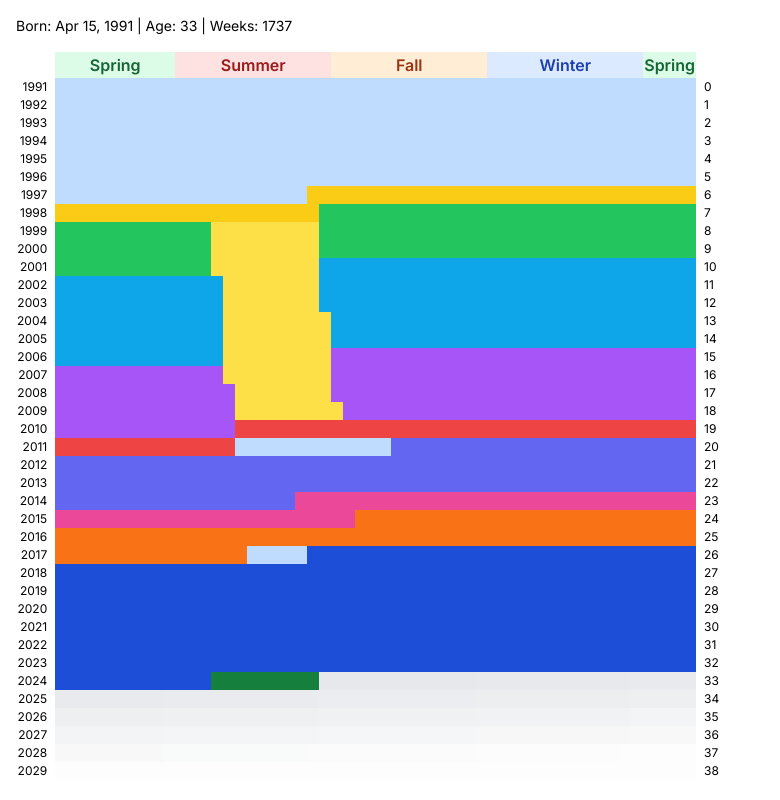
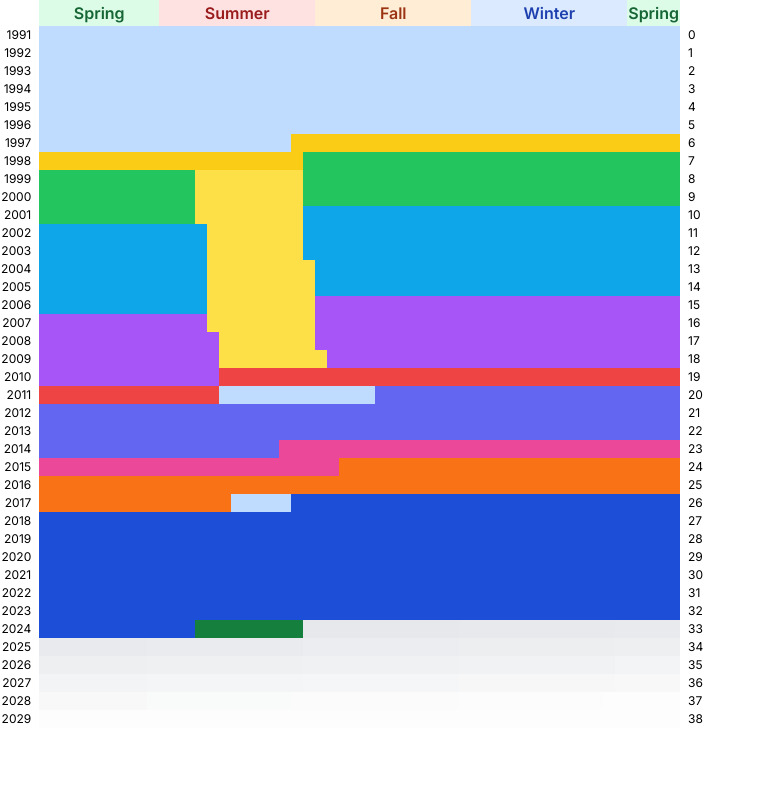
Before and after one commit to WiegerWolf/life-calendar, a Next.js app: page / in a window 1280 px wide. Shown: the whole page, without its empty margins (0-780 px from the left). Built offline with nearby package versions, Linux system fonts and the light colour scheme.

Commit message:
Refactor LifeCalendar component to be the main content of the page and remove redundant markup

```diff
--- a/app/page.tsx
+++ b/app/page.tsx
@@ -52,15 +52,6 @@ export default function Home() {
   const weeksLived = Math.floor((today.getTime() - birthDate.getTime()) / (7 * 24 * 60 * 60 * 1000));
 
   return (
-    <main className="flex min-h-screen flex-col justify-start p-4">
-      <div className="text-sm mb-4">
-        <p>Born: Apr 15, 1991 | Age: {age} | Weeks: {weeksLived}</p>
-      </div>
-      <div className="flex flex-col md:flex-row w-full mx-auto">
-        <div className=" mb-4 md:mb-0 md:mr-4">
-          <LifeCalendar birthDate={birthDate} lifeEvents={lifeEvents} />
-        </div>
-      </div>
-    </main>
+    <LifeCalendar birthDate={birthDate} lifeEvents={lifeEvents} />
   );
 }
```
Also changed, not shown: components/LifeCalendar.tsx (line endings or trailing spaces).
